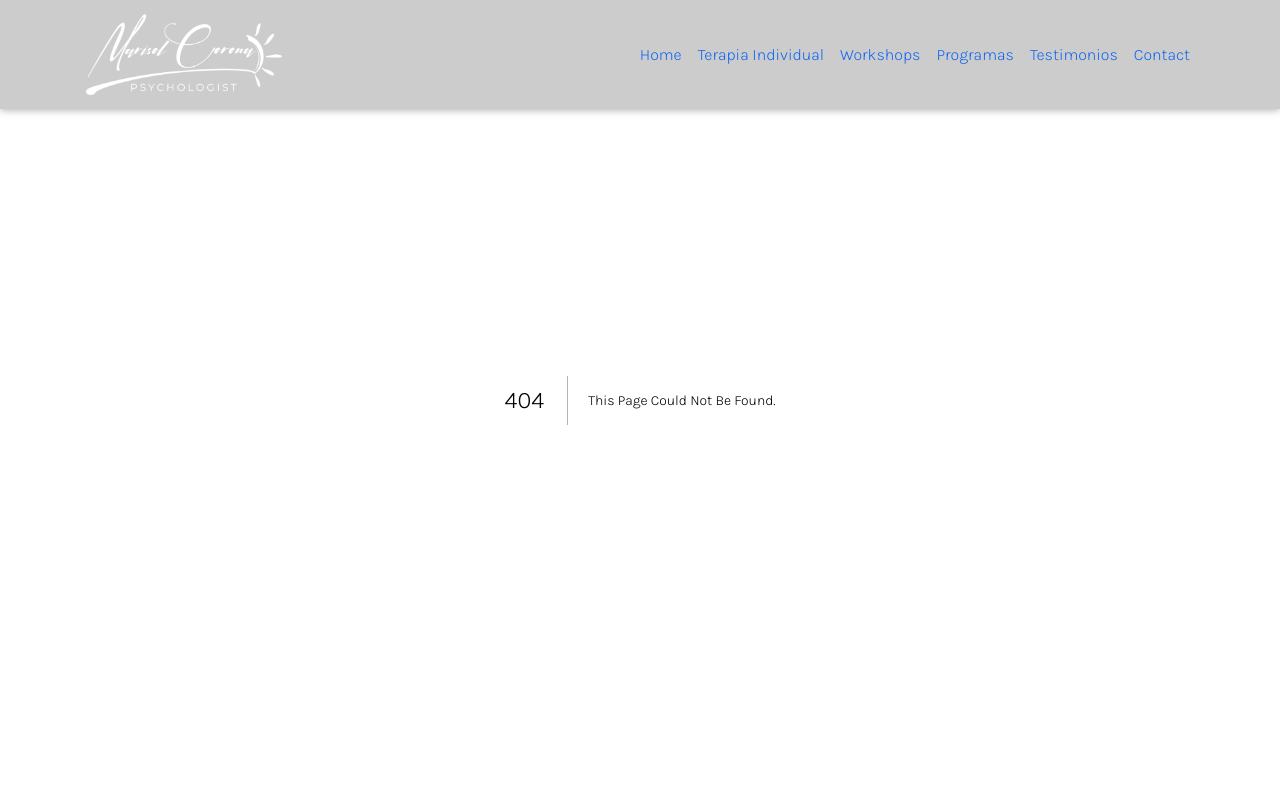
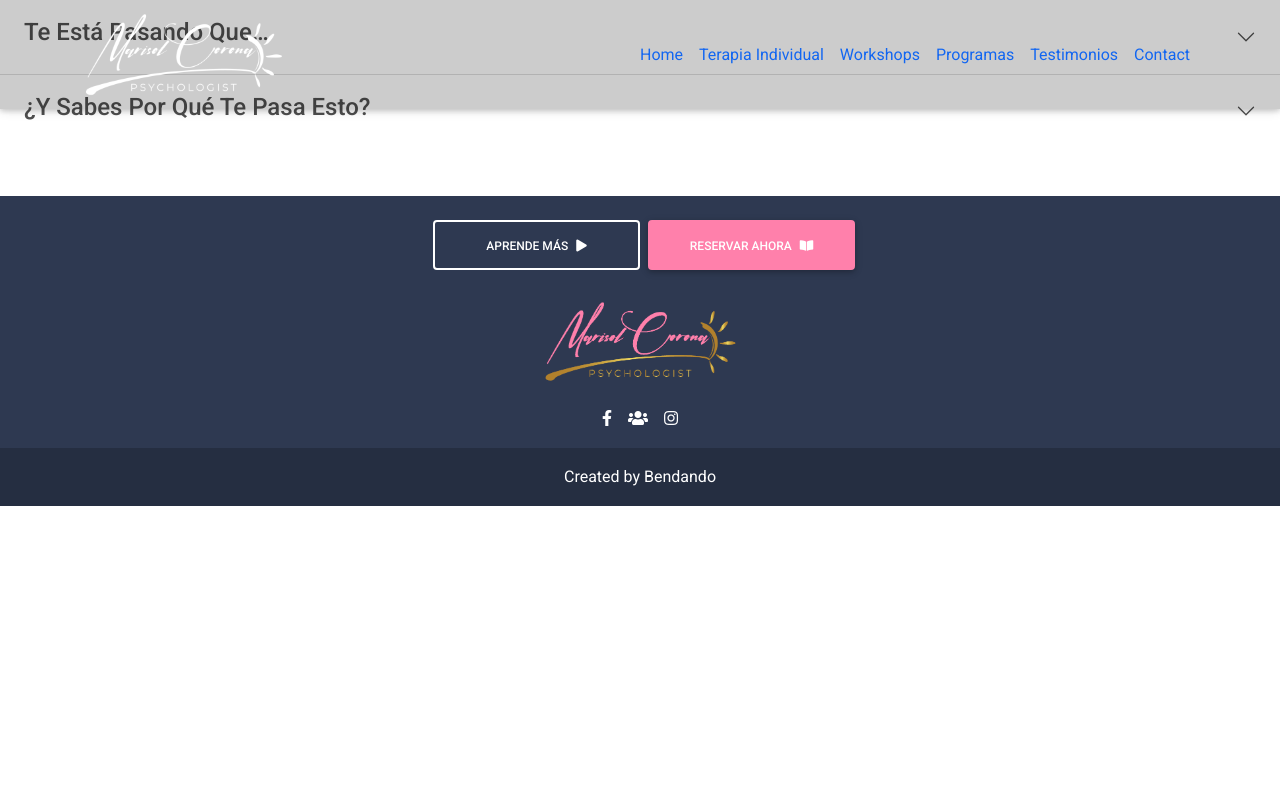
Before and after one commit to bendandoSolo/marisolcorona-next, a Next.js app: page /components/Accordion in a window 1280 px wide. Before the commit this address had no page. Shown: the top 800 px of the page. Built offline with nearby package versions, Linux system fonts and the light colour scheme.

Commit message:
Accordion added

```diff
--- /dev/null
+++ b/pages/components/Accordion.js
@@ -0,0 +1,102 @@
+import React from "react";
+
+const Accordian = () => {
+  return (
+    <div class="accordion accordion-flush" id="accordionFlushExample">
+      <div class="accordion-item">
+        <h2 class="accordion-header" id="flush-headingOne">
+          <button
+            class="accordion-button collapsed"
+            type="button"
+            data-mdb-toggle="collapse"
+            data-mdb-target="#flush-collapseOne"
+            aria-expanded="false"
+            aria-controls="flush-collapseOne"
+          >
+            <h4>Te está pasando que…</h4>
+          </button>
+        </h2>
+        <div
+          id="flush-collapseOne"
+          class="accordion-collapse collapse"
+          aria-labelledby="flush-headingOne"
+          data-mdb-parent="#accordionFlushExample"
+        >
+          <div class="accordion-body">
+            <p>¿Acabas de terminar una relación?</p>
+            <p>
+              ¿Piensas que la vida no tiene sentido sin una pareja creando una
+              sensación de soledad?
+            </p>
+            <p>¿No sabes cómo salir de tu perdida de pareja?</p>
+            <p>
+              ¿Te la pasas checando tu celular para ver si te mando un mensaje?
+            </p>
+            <p>
+              ¿Tienes sentimientos como angustia, miedo, frustración, tristeza,
+              ansiedad, desmotivación y no sabes cómo controlarlos?
+            </p>
+            <p>
+              ¿Crees que no tienes lo suficiente para salir adelante y que
+              siempre estarás en soledad, que todo lo que te está pasando es tu
+              culpa?
+            </p>
+            <p>¿Quieres sentirte mejor y salir adelante pero no sabes cómo?</p>
+            <p>
+              ¿Crees que siempre vas a encontrar a nadie que quiera estar
+              contigo?
+            </p>
+            <p>
+              ¿Sientes que hay algo malo en ti y que por eso nadie te quiere?
+            </p>
+          </div>
+        </div>
+      </div>
+      <div class="accordion-item">
+        <h2 class="accordion-header" id="flush-headingTwo">
+          <button
+            class="accordion-button collapsed"
+            type="button"
+            data-mdb-toggle="collapse"
+            data-mdb-target="#flush-collapseTwo"
+            aria-expanded="false"
+            aria-controls="flush-collapseTwo"
+          >
+            <h4>¿Y sabes por qué te pasa esto?</h4>
+          </button>
+        </h2>
+        <div
+          id="flush-collapseTwo"
+          class="accordion-collapse collapse"
+          aria-labelledby="flush-headingTwo"
+          data-mdb-parent="#accordionFlushExample"
+        >
+          <div class="accordion-body">
+            <p>
+              <strong>Probablemente nadie te ha enseñado a...</strong>
+            </p>
+            <p>Sentirte segura, amarte, aceptarte y respetarte.</p>
+            <p>
+              Entender tus emociones para mejorar tu tranquilidad, llegando a la
+              vida que quieres.
+            </p>
+            <p>
+              Sentirte con más autoestima, quererte más a ti misma y aprender a
+              estar contigo.
+            </p>
+            <p>
+              Crear relaciones de pareja más sanas que te harán sentir mejor y
+              completa.
+            </p>
+            <p className="full-width"> ¡Encontrar a tu pareja ideal!</p>
+            <p>
+              <strong>¿Te gustaría poder lograr todo esto y más?</strong>
+            </p>
+          </div>
+        </div>
+      </div>
+    </div>
+  );
+};
+
+export default Accordian;
--- a/pages/index.js
+++ b/pages/index.js
@@ -4,6 +4,7 @@ import Link from "next/link";
 
 import { motion } from "framer-motion";
 import Banner from "./components/Banner";
+import Accordion from "./components/Accordion";
 
 export default function Home() {
   return (
@@ -35,7 +36,8 @@ export default function Home() {
       <main className="mt-5 pt-5" id="main">
         <div className="container">
           <section id="aprende-mas" data-aos="zoom-in" data-aos-duration="750">
-            <div className="row">
+            <Accordion />
+            {/* <div className="row">
               <div className="col-md-4">
                 <div className="row ">
                   <h4 className="primary pb-3">Te está pasando que…</h4>
@@ -108,7 +110,7 @@ export default function Home() {
                   </p>
                 </div>
               </div>
-            </div>
+            </div> */}
           </section>
           <hr className="my-5" />
           <section
--- a/styles/globals.css
+++ b/styles/globals.css
@@ -1,10 +1,14 @@
-@import url("https://fonts.googleapis.com/css2?family=Karla:wght@300&display=swap");
+@import url("https://fonts.googleapis.com/css2?family=Roboto:wght@100;300;400&display=swap");
 body {
   -webkit-text-size-adjust: 100%;
 }
 
+button {
+  border-radius: 0 !important;
+}
+
 * {
-  font-family: "Karla", sans-serif;
+  font-family: "Roboto", sans-serif;
 }
 
 html,
@@ -41,6 +45,10 @@ h4,
 h5 {
   font-weight: normal;
   text-transform: capitalize;
+}
+
+p {
+  font-weight: 300 !important;
 }
 
 @media (max-width: 992px) {
@@ -304,6 +312,17 @@ footer.page-footer .footer-copyright a:hover {
     height: 127px;
   }
 }
+.accordion-button {
+  background-color: #ff80ab;
+  color: #ffffff;
+}
+
+.accordion-button:focus {
+  background-color: #ffffff;
+  color: #ff80ab;
+  border: #ff80ab;
+}
+
 .testimonial-circle {
   padding: 20px;
 }
--- a/styles/globals.scss
+++ b/styles/globals.scss
@@ -20,11 +20,17 @@ body {
   -webkit-text-size-adjust: 100%;
 }
 
-@import url("https://fonts.googleapis.com/css2?family=Karla:wght@300&display=swap");
+button {
+  border-radius: 0 !important;
+}
+
+// @import url("https://fonts.googleapis.com/css2?family=Karla:wght@300&display=swap");
 
 * {
-  font-family: "Karla", sans-serif;
+  font-family: "Roboto", sans-serif;
 }
+
+@import url("https://fonts.googleapis.com/css2?family=Roboto:wght@100;300;400&display=swap");
 
 html,
 body,
@@ -62,6 +68,10 @@ h4,
 h5 {
   font-weight: normal;
   text-transform: capitalize;
+}
+
+p {
+  font-weight: 300 !important;
 }
 
 @media (max-width: 992px) {
@@ -328,6 +338,17 @@ footer.page-footer .footer-copyright {
   }
 }
 
+.accordion-button {
+  background-color: $primary-color;
+  color: #ffffff;
+}
+
+.accordion-button:focus {
+  background-color: #ffffff;
+  color: $primary-color;
+  border: $primary-color;
+}
+
 // Testimonios
 // ///////////////////////////////////////////////////////////////////
 
```
Also changed, not shown: 1 other file (tests, documents, lock files or other folders).
